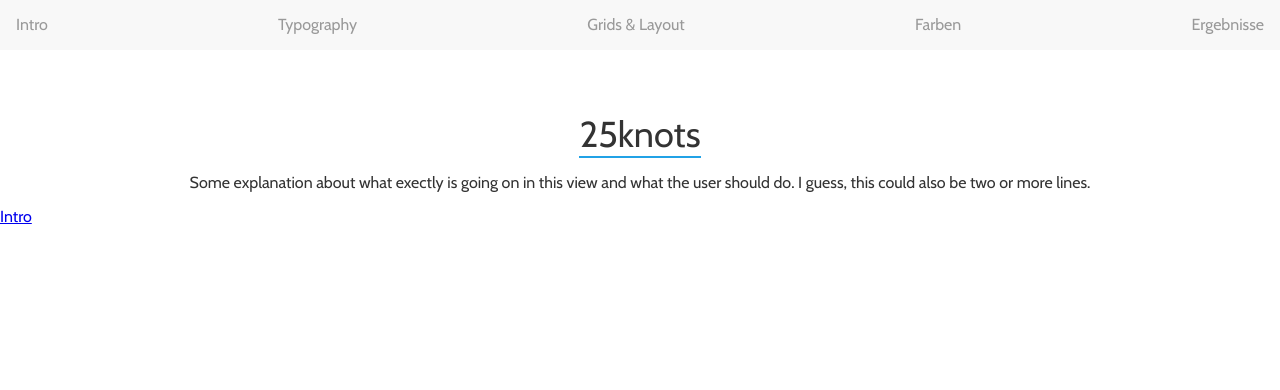
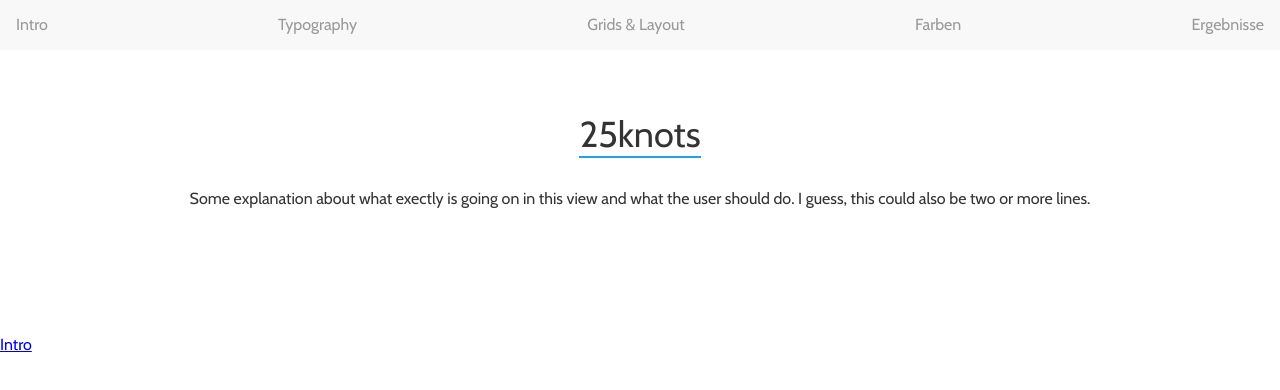
Before and after one commit to Plsr/25knots, a React app: page / in a window 1280 px wide. Shown: the top 390 px of the page. Built offline with nearby package versions, Linux system fonts and the light colour scheme.

Commit message:
Added some spacing to the introduction hero

```diff
--- a/src/components/Headline1.jsx
+++ b/src/components/Headline1.jsx
@@ -3,10 +3,13 @@ import { StyleSheet, css } from 'aphrodite'
 
 import { fontSizes } from '../styles/base/fonts.js'
 import { appColors } from '../styles/base/colors.js'
+import SpacingStack from './helpers/spacing/SpacingStack.jsx'
 
 function Headline1(props) {
   return(
-    <h1 className={css(styles.Healine1Styles)}>{ props.content }</h1>
+    <SpacingStack size='l'>
+      <h1 className={css(styles.Healine1Styles)}>{ props.content }</h1>
+    </SpacingStack>
   )
 }
 
--- a/src/components/IntroductionHero.jsx
+++ b/src/components/IntroductionHero.jsx
@@ -2,14 +2,17 @@ import React from 'react'
 import { StyleSheet, css } from 'aphrodite'
 
 import Headline1 from './Headline1.jsx'
+import SpacingStack from './helpers/spacing/SpacingStack.jsx'
 
 function IntroductionHero() {
   return(
-    <div className={css(styles.ContainerStyles)}>
-      <Headline1 content='25knots' />
-      <p>Some explanation about what exectly is going on in this view and what the user should do.
-  I guess, this could also be two or more lines.</p>
-    </div>
+    <SpacingStack size='xxl'>
+      <div className={css(styles.ContainerStyles)}>
+        <Headline1 content='25knots' />
+        <p>Some explanation about what exectly is going on in this view and what the user should do.
+    I guess, this could also be two or more lines.</p>
+      </div>
+    </SpacingStack>
   )
 }
 
--- a/src/styles/global.css
+++ b/src/styles/global.css
@@ -2,3 +2,8 @@ body {
   font-family: 'Cabin', sans-serif;
   color: #333333;
 }
+
+/* Manual resets */
+p {
+  margin: 0;
+}
```
